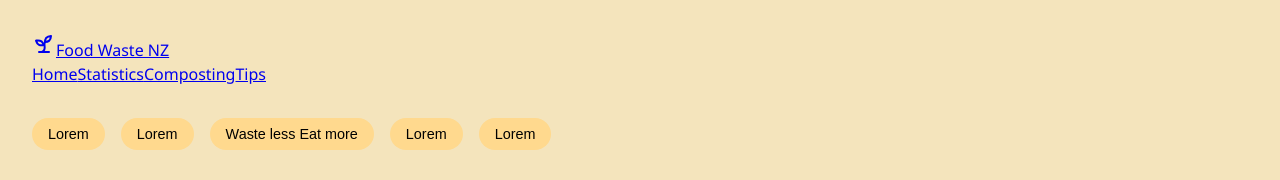
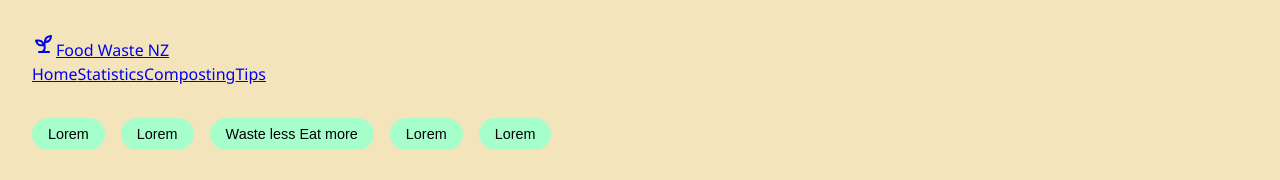
Before and after one commit to Mila-Lan/food_protoype, a React (Vite) app: page / in a window 1280 px wide. Shown: the top 180 px of the page. Built offline with nearby package versions, Linux system fonts and the light colour scheme; grey boxes are pictures that could not be loaded.

Commit message:
changed background colour

```diff
--- a/src/index.css
+++ b/src/index.css
@@ -27,7 +27,7 @@ body {
 }
 
 .nav-button {
-  background: #FFD98E;
+  background: #a6ffcb;
   border: none;
   padding: 0.5rem 1rem;
   border-radius: 20px;
```
